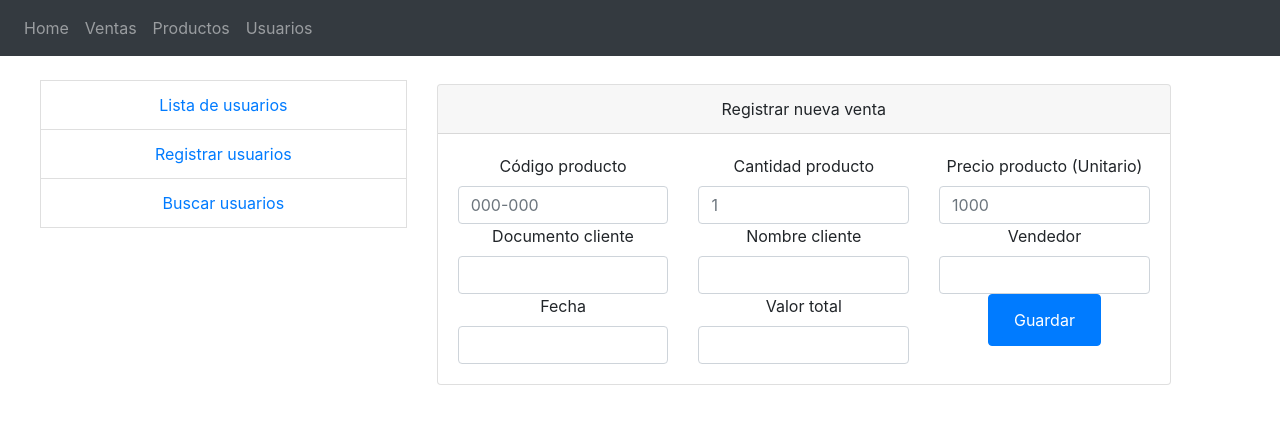
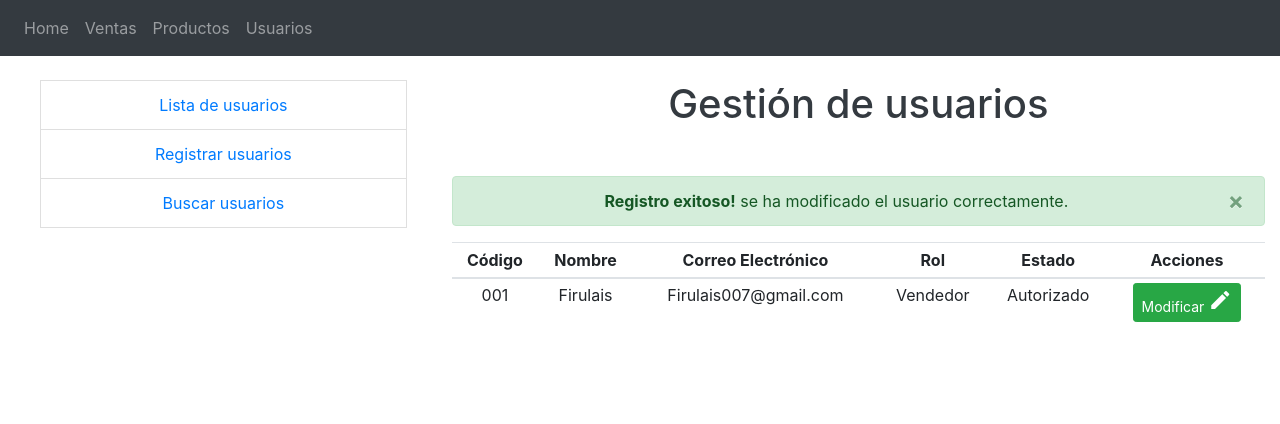
Before and after one commit to ldlasso2/textiles-elcolombiano, a React (Create React App) app in the folder textiles-elcolombiano/: page /usuarios in a window 1280 px wide. Shown: the top 424 px of the page. Built offline with nearby package versions, Linux system fonts and the light colour scheme; the HTML template or start-up script is replaced by a standard one.

Commit message:
Se agrega modulo de usuarios

```diff
--- a/textiles-elcolombiano/src/pages/Ventanas.js
+++ b/textiles-elcolombiano/src/pages/Ventanas.js
@@ -3,8 +3,10 @@ import Menu from '../components/Menu';
 import Search from '../components/Search';
 import FormSales from '../components/FormSales';
 import FormProducts from '../components/FormProducts';
+import UserForm from '../components/UserForm';
 import TableSales from '../components/TableSales';
 import TableProducts from '../components/TableProducts';
+import UserTable from '../components/UserTable';
 import { BrowserRouter as Router, Switch, Route } from "react-router-dom";
 import '../components/components.css'
 
@@ -16,16 +18,16 @@ function Ventanas(props) {
           <div className = "col-4">
             <Menu objetos={props.objeto}/>
           </div>
-          <div className = "col-7 mt-1">
+          <div className = "col-8">
           <Switch>
               <Route path = {"/"+ props.objeto + "/buscar"}>
                 <Search title = {"Busqueda" + props.objeto} />
               </Route>
               <Route path= {"/"+ props.objeto + "/registrar"}>
-                {(props.objeto === "ventas" && <FormSales/>) || (props.objeto === "productos" && <FormProducts />) || (props.objeto === "usuarios" && <FormSales/>)}
+                {(props.objeto === "ventas" && <FormSales/>) || (props.objeto === "productos" && <FormProducts />) || (props.objeto === "usuarios" && <UserForm/>)}
               </Route>
               <Route path= {"/"+ props.objeto}>
-                {(props.objeto === "ventas" && <TableSales/>) || (props.objeto === "productos" && <TableProducts />) || (props.objeto === "usuarios" && <FormSales/>)}
+                {(props.objeto === "ventas" && <TableSales/>) || (props.objeto === "productos" && <TableProducts />) || (props.objeto === "usuarios" && <UserTable/>)}
               </Route>
 
             </Switch>
```
Also changed, not shown: textiles-elcolombiano/src/components/Alert.js (renamed from textiles-elcolombiano/src/users/Alert.js), textiles-elcolombiano/src/components/UserForm.js (renamed from textiles-elcolombiano/src/users/UserForm.js), textiles-elcolombiano/src/components/UserTable.js (renamed from textiles-elcolombiano/src/users/UserTable.js).
